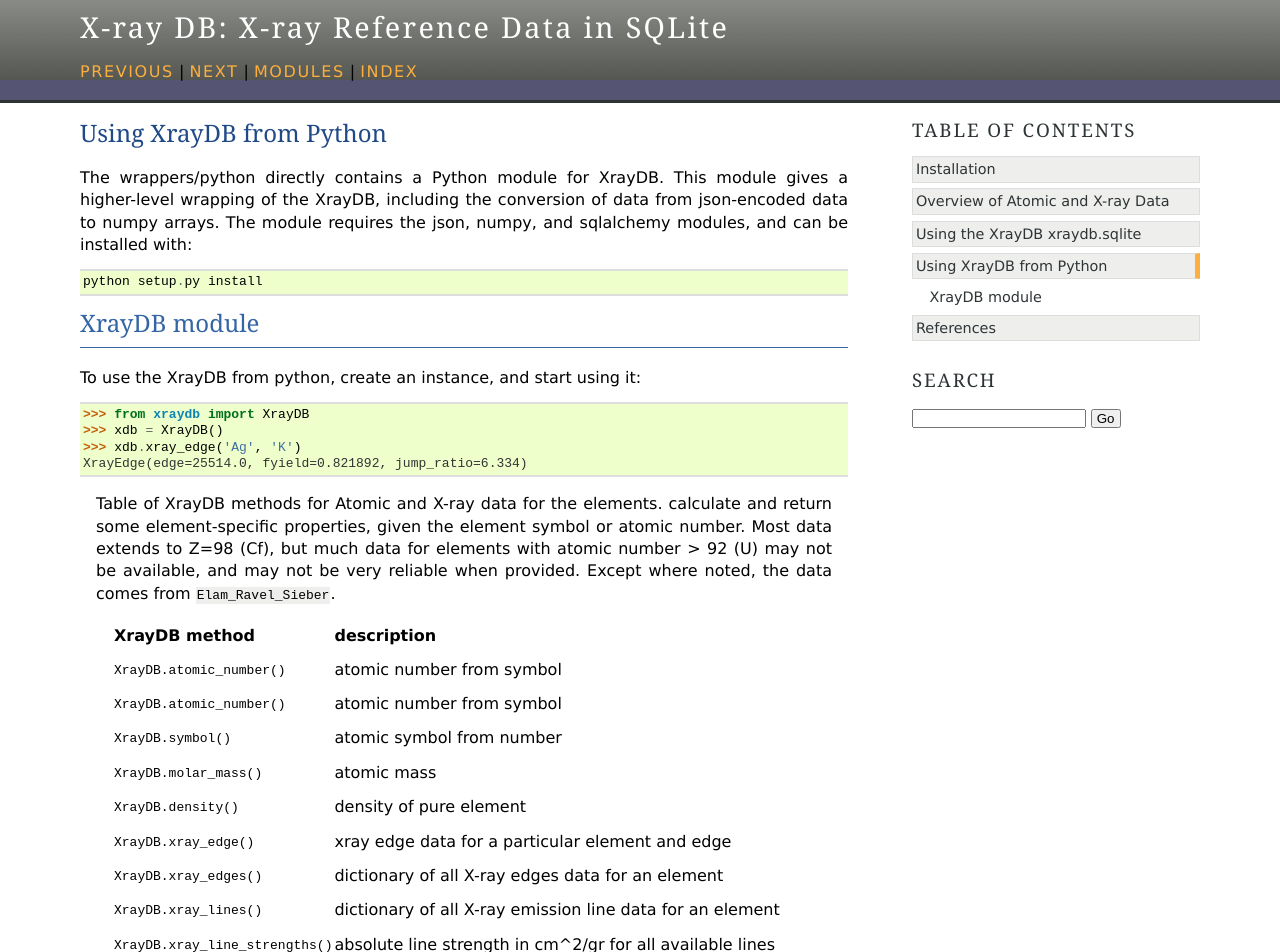
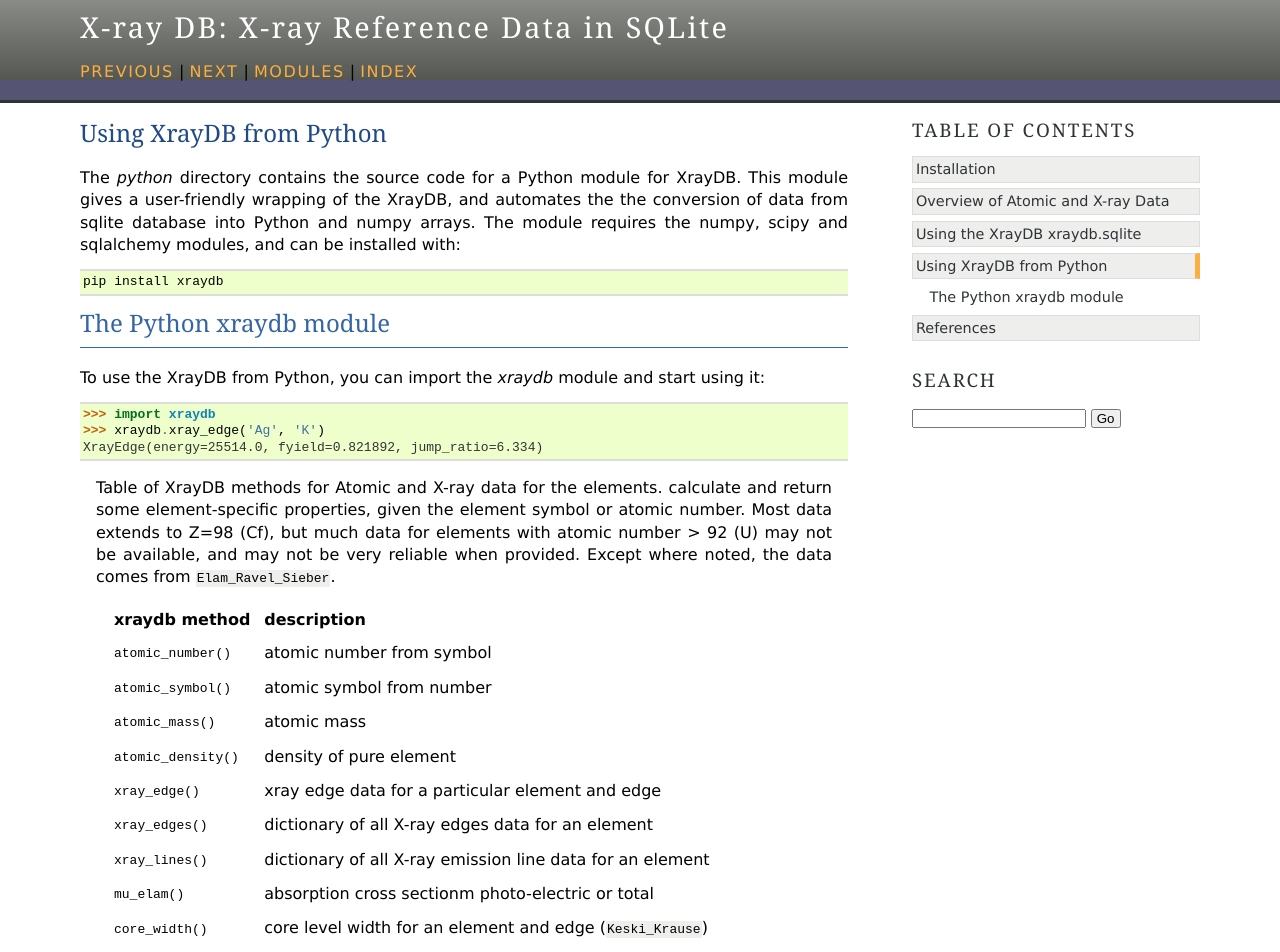
Before and after one commit to xraypy/XrayDB, a Sphinx documentation site: the page built from doc/python.rst, in a window 1280 px wide and 1400 px high. Shown: the top 952 px of the window. Built offline with Sphinx 7.4.7, drawn with Linux system fonts in a browser that asks for light colours; the version number could not be read and is left out; cross-references to code outside the pages are shown as plain code; some of the changed text lies outside the part shown.

Commit message:
more doc fixes

```diff
--- a/doc/python.rst
+++ b/doc/python.rst
@@ -2,29 +2,29 @@ Using XrayDB from Python
 =========================
 
 
-The wrappers/python directly contains a Python module for XrayDB.  This
-module gives a higher-level wrapping of the XrayDB, including the
-conversion of data from json-encoded data to numpy arrays.  The module
-requires the json, numpy, and sqlalchemy modules, and can be installed
-with::
+The `python` directory contains the source code for a Python module for
+XrayDB.  This module gives a user-friendly wrapping of the XrayDB, and
+automates the the conversion of data from sqlite database into Python and
+numpy arrays. The module requires the numpy, scipy and sqlalchemy modules,
+and can be installed with::
 
-    python setup.py install
+    pip install xraydb
 
 
-XrayDB module
----------------
-
-.. module:: xraydb
-
-To use the XrayDB from python, create an instance, and start using it:
-
-    >>> from xraydb import XrayDB
-    >>> xdb = XrayDB()
-    >>> xdb.xray_edge('Ag', 'K')
-    XrayEdge(edge=25514.0, fyield=0.821892, jump_ratio=6.334)
+The Python xraydb module
+----------------------------------
 
 
-.. index:: XrayDB methods
+
+To use the XrayDB from Python, you can import the `xraydb` module and start
+using it:
+
+    >>> import xraydb
+    >>> xraydb.xray_edge('Ag', 'K')
+    XrayEdge(energy=25514.0, fyield=0.821892, jump_ratio=6.334)
+
+
+.. index:: methods of the xraydb Python module
 .. _xraydb-methods_table:
 
     Table of XrayDB methods for Atomic and X-ray data for the elements.
@@ -34,64 +34,74 @@ To use the XrayDB from python, create an instance, and start using it:
     available, and may not be very reliable when provided.  Except where
     noted, the data comes from :cite:`Elam_Ravel_Sieber`.
 
-     ===================================== =======================================================================
-      XrayDB method                              description
-     ===================================== =======================================================================
-      :meth:`XrayDB.atomic_number`           atomic number from symbol
-      :meth:`XrayDB.atomic_number`           atomic number from symbol
-      :meth:`XrayDB.symbol`                  atomic symbol from number
-      :meth:`XrayDB.molar_mass`              atomic mass
-      :meth:`XrayDB.density`                 density of pure element
-      :meth:`XrayDB.xray_edge`               xray edge data for a particular element and edge
-      :meth:`XrayDB.xray_edges`              dictionary of all X-ray edges data for an element
-      :meth:`XrayDB.xray_lines`              dictionary of all X-ray emission line data for an element
-      :meth:`XrayDB.xray_line_strengths`     absolute line strength in cm^2/gr for all available lines
-      :meth:`XrayDB.mu_elam`                 absorption cross sectionm photo-electric or total
-      :meth:`XrayDB.cross_section_elam`      photo-electric, coherent, or incoherent cross sections.
-      :meth:`XrayDB.corehole_width`          core level width for an element and edge (:cite:`Keski_Krause`)
-      :meth:`XrayDB.f0`                      elastic scattering factor (:cite:`Waasmaier_Kirfel`)
-      :meth:`XrayDB.f0_ions`                 list of valid "ions" for :meth:`f0`  (:cite:`Waasmaier_Kirfel`)
-      :meth:`XrayDB.chantler_energies`       energies of tabulation for Chantler data (:cite:`Chantler`)
-      :meth:`XrayDB.f1_chantler`             :math:`f'(E)` anomalous scattering factor (:cite:`Chantler`)
-      :meth:`XrayDB.f2_chantler`             :math:`f"(E)` anomalous scattering factor (:cite:`Chantler`)
-      :meth:`XrayDB.mu_chantler`             absorption cross section (:cite:`Chantler`)
-     ===================================== =======================================================================
+     =============================== =======================================================================
+      xraydb method                              description
+     =============================== =======================================================================
+      :meth:`atomic_number`           atomic number from symbol
+      :meth:`atomic_symbol`           atomic symbol from number
+      :meth:`atomic_mass`             atomic mass
+      :meth:`atomic_density`          density of pure element
+      :meth:`xray_edge`               xray edge data for a particular element and edge
+      :meth:`xray_edges`              dictionary of all X-ray edges data for an element
+      :meth:`xray_lines`              dictionary of all X-ray emission line data for an element
+      :meth:`mu_elam`                 absorption cross sectionm photo-electric or total
+      :meth:`core_width`              core level width for an element and edge (:cite:`Keski_Krause`)
+      :meth:`f0`                      elastic scattering factor (:cite:`Waasmaier_Kirfel`)
+      :meth:`f0_ions`                 list of valid "ions" for :meth:`f0`  (:cite:`Waasmaier_Kirfel`)
+      :meth:`chantler_energies`       energies of tabulation for Chantler data (:cite:`Chantler`)
+      :meth:`f1_chantler`             :math:`f'(E)` anomalous scattering factor (:cite:`Chantler`)
+      :meth:`f2_chantler`             :math:`f"(E)` anomalous scattering factor (:cite:`Chantler`)
+      :meth:`mu_chantler`             absorption cross section (:cite:`Chantler`)
+     =============================== =======================================================================
 
 
-.. autoclass:: XrayDB
 
-    .. automethod:: atomic_number
+.. module:: xraydb
 
-    .. automethod:: symbol
+.. automethod:: xray.atomic_number
 
-    .. automethod:: molar_mass
+.. automethod:: xray.atomic_symbol
 
-    .. automethod:: density
+.. automethod:: xray.atomic_mass
 
-    .. automethod:: xray_edges
+.. automethod:: xray.atomic_density
 
-    .. automethod:: xray_edge
+.. automethod:: xray.f0
 
-    .. automethod:: xray_lines
+.. automethod:: xray.f0_ions
 
-    .. automethod:: xray_line_strengths
 
-    .. automethod:: ck_probability
+.. automethod:: xray.xray_edge
 
-    .. automethod:: corehole_width
+.. automethod:: xray.xray_edges
 
-    .. automethod:: cross_section_elam
+.. automethod:: xray.xray_lines
 
-    .. automethod:: mu_elam
+.. automethod:: xray.ck_probability
 
-    .. automethod:: chantler_energies
+.. automethod:: xray.core_width
 
-    .. automethod:: f1_chantler
+.. automethod:: xray.mu_elam
 
-    .. automethod:: f2_chantler
+.. automethod:: xray.coherent_cross_section_elam
 
-    .. automethod:: mu_chantler
+.. automethod:: xray.incoherent_cross_section_elam
 
-    .. automethod:: f0_ions
+.. automethod:: xray.chantler_energies
 
-    .. automethod:: f0
+.. automethod:: xray.f1_chantler
+
+.. automethod:: xray.f2_chantler
+
+.. automethod:: xray.mu_chantler
+
+
+.. automethod:: chemparser.chemparse
+
+.. automethod:: materials.material_mu
+
+.. automethod:: materials.material_mu_components
+
+.. automethod:: materials.get_material
+
+.. automethod:: materials.add_material
```
Also changed, not shown: doc/index.rst (+3 -4 lines), doc/installation.rst (+16 -3 lines), doc/overview.rst (+11 -12 lines).
